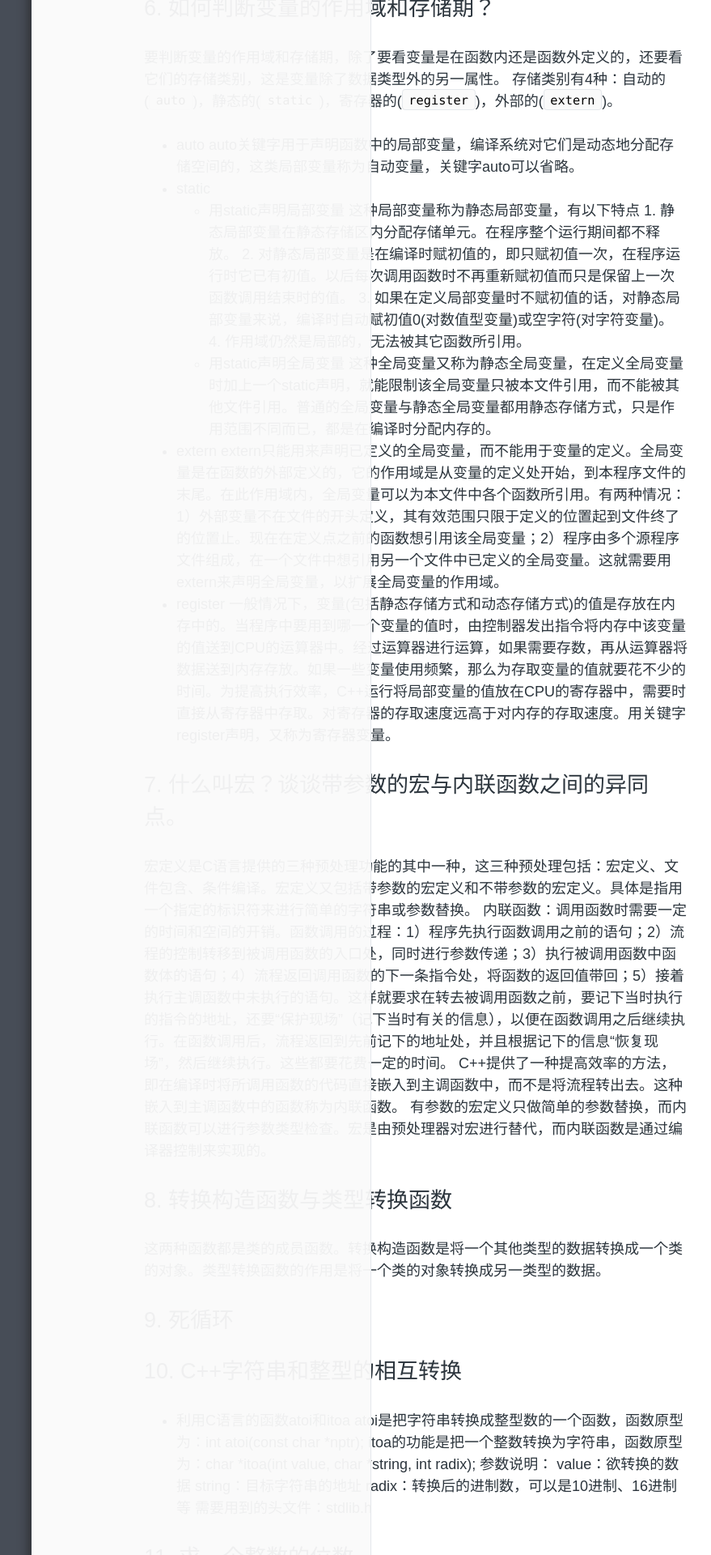
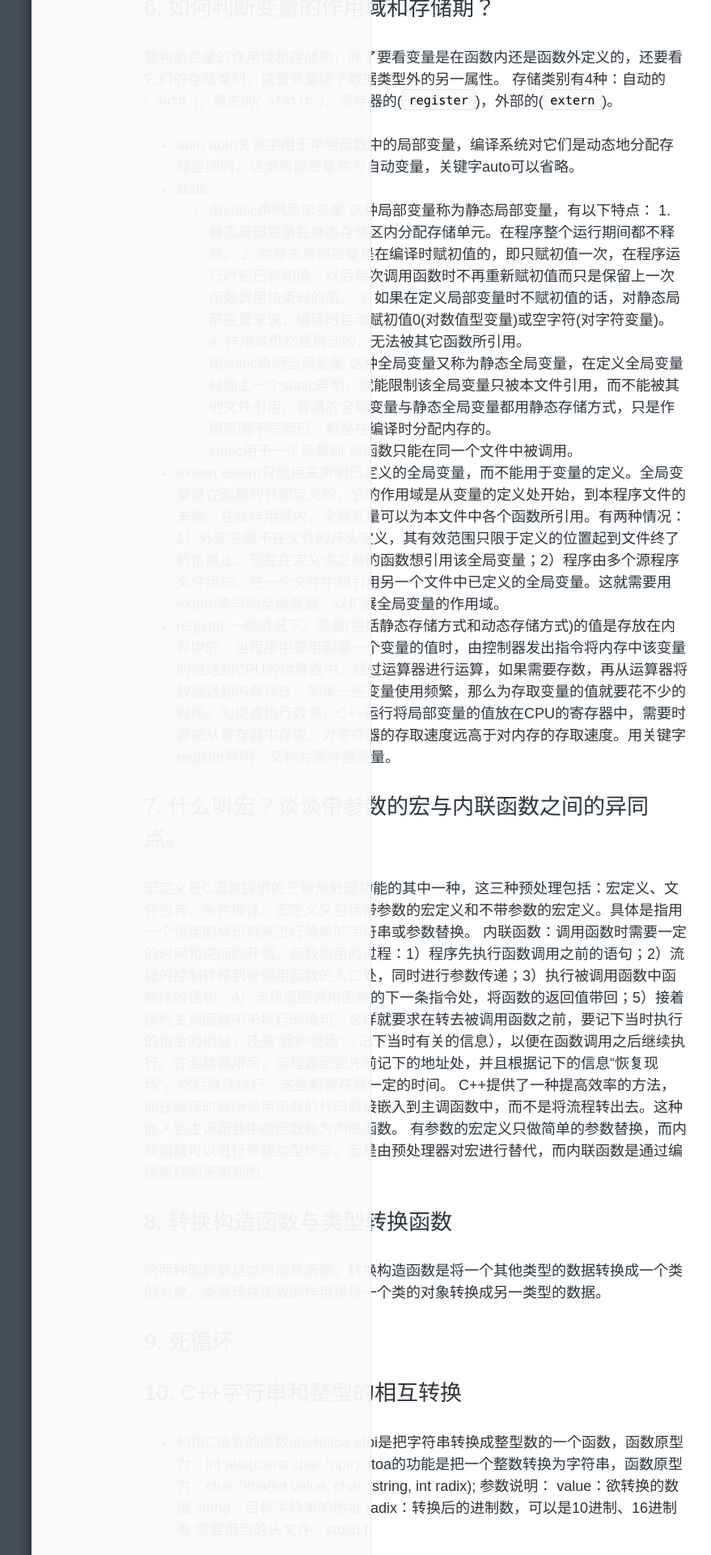
Before and after one commit to zhuyafei/zhuyafei.github.io, a Jekyll site: the page built from _posts/tech/2015-09-21-C++.md, in a window 1280 px wide. Shown: the part 2360-4280 px from the top of the page at 81% size, without its empty margins (126-1005 px from the left). Built offline with Jekyll 4.4.1, drawn with Linux system fonts in a browser that asks for light colours; comment, search, counter and statistics services are not loaded; some of the changed text lies outside the part shown.

Commit message:
Modify 2015-09-21-C++.md

```diff
--- a/_posts/tech/2015-09-21-C++.md
+++ b/_posts/tech/2015-09-21-C++.md
@@ -51,13 +51,15 @@
 	auto关键字用于声明函数中的局部变量，编译系统对它们是动态地分配存储空间的，这类局部变量称为自动变量，关键字auto可以省略。
 * static
 	* 用static声明局部变量
-		这种局部变量称为静态局部变量，有以下特点
+		这种局部变量称为静态局部变量，有以下特点：
 			1. 静态局部变量在静态存储区内分配存储单元。在程序整个运行期间都不释放。
 			2. 对静态局部变量是在编译时赋初值的，即只赋初值一次，在程序运行时它已有初值。以后每次调用函数时不再重新赋初值而只是保留上一次函数调用结束时的值。
 			3. 如果在定义局部变量时不赋初值的话，对静态局部变量来说，编译时自动赋初值0(对数值型变量)或空字符(对字符变量)。
 			4. 作用域仍然是局部的，无法被其它函数所引用。
 	* 用static声明全局变量
 		这种全局变量又称为静态全局变量，在定义全局变量时加上一个static声明，就能限制该全局变量只被本文件引用，而不能被其他文件引用。普通的全局变量与静态全局变量都用静态存储方式，只是作用范围不同而已，都是在编译时分配内存的。
+	* static用于一个函数前
+		该函数只能在同一个文件中被调用。
 * extern
 	extern只能用来声明已定义的全局变量，而不能用于变量的定义。全局变量是在函数的外部定义的，它的作用域是从变量的定义处开始，到本程序文件的末尾。在此作用域内，全局变量可以为本文件中各个函数所引用。有两种情况：1）外部变量不在文件的开头定义，其有效范围只限于定义的位置起到文件终了的位置止。现在在定义点之前的函数想引用该全局变量；2）程序由多个源程序文件组成，在一个文件中想引用另一个文件中已定义的全局变量。这就需要用extern来声明全局变量，以扩展全局变量的作用域。
 * register
@@ -105,4 +107,8 @@
 可编程内存基本上分为三大部分：静态存储区、堆区和栈区。它们的功能不同，对他们的使用方式也就不同。
 静态存储区：内存在程序编译时就已经分配好，这块内存在程序的整个运行期间都存在。它主要存放静态数据、全局数据和常量。
 栈区：在执行函数时，函数内局部变量的存储单元都可以在栈上创建，函数执行结束时这些存储单元自动被释放。栈内存分配运算内置于处理器的指令集中，效率很高，但是分配的内存容量有限。
-堆区：亦称动态内存分配。程序在运行的时候用malloc或new申请任意大小的内存，程序员自己负责在适当的时候用free或delete释放内存。动态内存的生存期可以由我们决定，如果我们不释放内存，程序将在最后才释放掉动态内存
+堆区：亦称动态内存分配。程序在运行的时候用malloc或new申请任意大小的内存，程序员自己负责在适当的时候用free或delete释放内存。动态内存的生存期可以由我们决定，如果我们不释放内存，程序将在最后才释放掉动态内存。
+
+## 13. 一个文件引用另一个文件中的变量或函数
+引用变量：需要在本文件中用extern对变量进行声明，表明该变量的定义在别处。如果不加extern，就变成了定义了，定义只能出现一次。
+引用函数：在本文件中对函数进行声明就可以，不用加上extern关键字，因为函数默认就是外部的。
```
